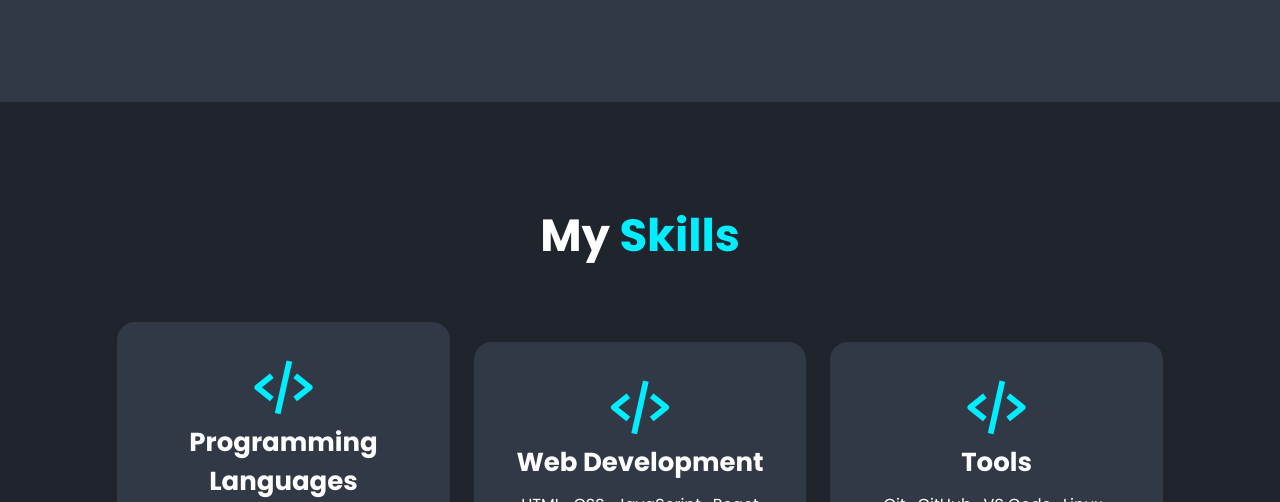
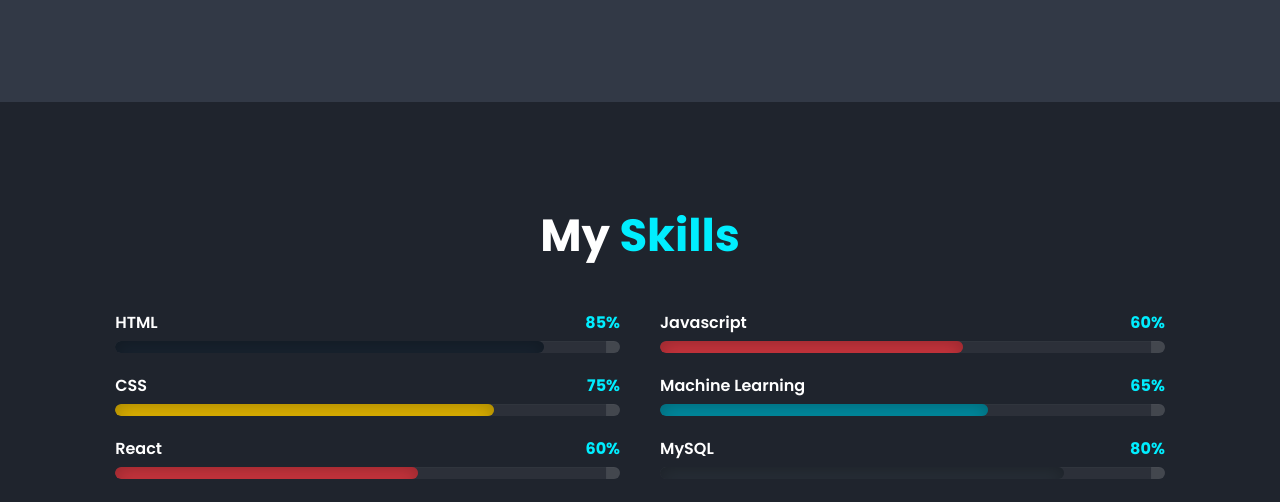
Before and after one commit to Supuni2005/My-portfolio, a plain HTML site: page index.html in a window 1280 px wide. Shown: the part 2298-2800 px from the top of the page. Drawn offline with nearby package versions, Linux system fonts and the light colour scheme.

Commit message:
Updated content

```diff
--- a/index.html
+++ b/index.html
@@ -15,7 +15,7 @@
   <!--header design-->
   <header class="header">
 
-      <a href="#" class="logo">My Portfolio</a>
+      <a href="#" class="logo">Portfolio</a>
 
       <i class='bx  bx-menu' id="menu-icon"></i>
 
@@ -45,14 +45,14 @@
     </div>
 
     <div class="home-img">
-      <img src="images/new back.png">
+      <img src="images/new back.png" alt="Supuni">
     </div>
   </section>
 
   <!--about section design-->
   <section class="about" id="about">
     <div class="about-img">
-      <img src="images/new back 1.png">
+      <img src="images/new back 1.png" alt="About">
     </div>
 
     <div class="about-content">
@@ -120,31 +120,64 @@
     </div>
   </section>
 
-<!--skills section design-->
+<!--skills section (REPLACED) -->
 <section class="skills" id="skills">
   <h2 class="heading">My <span>Skills</span></h2>
 
-  <div class="skills-container">
+  <div class="skills-row">
 
-    <div class="skills-box">
-      <i class='bx  bx-code-alt'></i>
-      <h3>Programming Languages</h3>
-      <p>C , C++ , Java , Python , JavaScript , SQL</p>
-      <a href="#" class="btn">Read More</a>
+    <div class="skills-column">
+      <div class="skill">
+        <p>HTML <span class="percent">85%</span></p>
+        <div class="bar"><div class="fill" data-percent="85" data-color="#1b2735"></div></div>
       </div>
 
-    <div class="skills-box">
-      <i class='bx  bx-code-alt'></i>
-      <h3>Web Development</h3>
-      <p>HTML , CSS , JavaScript , React (Basic)</p>
-      <a href="#" class="btn">Read More</a>
+      <div class="skill">
+        <p>CSS <span class="percent">75%</span></p>
+        <div class="bar"><div class="fill" data-percent="75" data-color="#ffcc00"></div></div>
       </div>
 
-    <div class="skills-box">
-      <i class='bx  bx-code-alt'></i>
-      <h3>Tools</h3>
-      <p>Git , GitHub , VS Code , Linux , Postman , Figma</p>
-      <a href="#" class="btn">Read More</a>
+      <div class="skill">
+        <p>React <span class="percent">60%</span></p>
+        <div class="bar"><div class="fill" data-percent="60" data-color="#e63c46"></div></div>
+      </div>
+
+      <div class="skill">
+        <p>Problem Solving <span class="percent">84%</span></p>
+        <div class="bar"><div class="fill" data-percent="84" data-color="#e63c46"></div></div>
+      </div>
+
+      <div class="skill">
+        <p>Python <span class="percent">80%</span></p>
+        <div class="bar"><div class="fill" data-percent="80" data-color="#e63c46"></div></div>
+      </div>
+    </div>
+
+    <div class="skills-column">
+      <div class="skill">
+        <p>Javascript <span class="percent">60%</span></p>
+        <div class="bar"><div class="fill" data-percent="60" data-color="#e63c46"></div></div>
+      </div>
+
+      <div class="skill">
+        <p>Machine Learning <span class="percent">65%</span></p>
+        <div class="bar"><div class="fill" data-percent="65" data-color="#009fb7"></div></div>
+      </div>
+
+      <div class="skill">
+        <p>MySQL <span class="percent">80%</span></p>
+        <div class="bar"><div class="fill" data-percent="80" data-color="#2c343e"></div></div>
+      </div>
+
+      <div class="skill">
+        <p>Node.js <span class="percent">70%</span></p>
+        <div class="bar"><div class="fill" data-percent="70" data-color="#2c343e"></div></div>
+      </div>
+
+      <div class="skill">
+        <p>Git, GitHub <span class="percent">75%</span></p>
+        <div class="bar"><div class="fill" data-percent="75" data-color="#2c343e"></div></div>
+      </div>
     </div>
 
   </div>
--- a/script.js
+++ b/script.js
@@ -1,3 +1,4 @@
+// menu toggle (keeps original behavior)
 let menuIcon = document.querySelector('#menu-icon');
 let navbar = document.querySelector('.navbar');
 
@@ -6,6 +7,7 @@
   navbar.classList.toggle('active');
 };
 
+// scroll spy + sticky header (keeps original logic)
 let sections = document.querySelectorAll('section');
 let navLinks = document.querySelectorAll('header nav a');
 
@@ -22,9 +24,8 @@
         link.classList.remove('active');
       });
 
-      document
-        .querySelector("header nav a[href*='" + id + "']")
-        .classList.add('active');
+      const anchor = document.querySelector("header nav a[href*='" + id + "']");
+      if (anchor) anchor.classList.add('active');
     }
   });
 
@@ -36,6 +37,8 @@
   navbar.classList.remove('active');
 };
 
+// ScrollReveal (unchanged)
+if (typeof ScrollReveal !== 'undefined') {
   ScrollReveal({
     reset: true ,
     distance: '80px',
@@ -44,6 +47,32 @@
   });
 
   ScrollReveal().reveal('.home-content, .heading', { origin: 'top' });
-ScrollReveal().reveal('.home-img, .skills-container, .projects-box, .contact form', { origin: 'bottom' });
+  ScrollReveal().reveal('.home-img, .projects-container, .projects-box, .contact form', { origin: 'bottom' });
   ScrollReveal().reveal('.home-content h1, .about-img', { origin: 'left' });
   ScrollReveal().reveal('.home-content p, .about-content', { origin: 'right' });
+}
+
+/* ===== Skills bars animation using IntersectionObserver ===== */
+document.addEventListener('DOMContentLoaded', function () {
+  const skillsSection = document.querySelector('#skills');
+  const fills = document.querySelectorAll('.fill');
+
+  if (!skillsSection || fills.length === 0) return;
+
+  const observer = new IntersectionObserver((entries, obs) => {
+    entries.forEach(entry => {
+      if (entry.isIntersecting) {
+        fills.forEach(fill => {
+          const percent = fill.getAttribute('data-percent') || '0';
+          const color = fill.getAttribute('data-color') || '#283444';
+          fill.style.background = color;
+          // trigger the transition
+          fill.style.width = percent + '%';
+        });
+        obs.unobserve(entry.target); // animate once
+      }
+    });
+  }, { threshold: 0.25 });
+
+  observer.observe(skillsSection);
+});
--- a/styles.css
+++ b/styles.css
@@ -26,12 +26,12 @@
 body {
   background: var(--bg-color);
   color: var(--text-color);
+  overflow: hidden;
 }
 
 section {
   min-height: 100vh;
   padding: 10rem 9% 2rem;
-
 }
 
 .header {
@@ -191,47 +191,108 @@
   margin: 2rem 0 3rem;
 }
 
-.skills h2 {
-  margin-bottom: 5rem;
+/* ------------------------------
+   SKILLS (REPLACED)
+   New two-column progress bar layout — matches Option D
+--------------------------------*/
+.skills {
+  /* keep section spacing consistent */
+  padding: 10rem 9% 2rem;
+  background: transparent; /* keeps the page background, looks integrated */
 }
 
-.skills-container {
-  display: flex;
-  justify-content: center;
-  align-items: center;
-  flex-wrap: wrap;
-  gap: 2rem;
+.skills .heading {
+  margin-bottom: 4rem;
+  text-align: center;
 }
 
-.skills-container .skills-box {
-  flex: 1 1 30rem;
-  background: var(--second-bg-color);
-  border-radius: 2rem;
-  text-align: center;
-  border: .2rem solid var(--bg-color);
-  padding: 3rem 2rem 4rem;
-  transition: .3s ease;
+/* layout */
+.skills-row {
+  display: flex;
+  gap: 4rem;
+  flex-wrap: wrap;
+  justify-content: center;
+  align-items: flex-start;
 }
 
-.skills-container .skills-box:hover {
-  border-color: var(--main-color);
-  transform: scale(1.02);
+/* two columns */
+.skills-column {
+  flex: 1 1 44%;
+  min-width: 280px;
+  max-width: 540px;
 }
 
-.skills-box i {
-  font-size: 7rem;
-  color: var(--main-color);
+/* each skill row */
+.skill {
+  margin-bottom: 2rem;
 }
 
-.skills-box h3 {
-  font-size: 2.6rem;
+/* label + percent */
+.skill p {
+  display: flex;
+  justify-content: space-between;
+  align-items: center;
+  font-weight: 600;
+  font-size: 1.6rem;
+  margin-bottom: .6rem;
+  color: var(--text-color);
 }
 
-.skills-box p {
-  font-size: 1.6rem;
-  margin: 1rem 0 3rem;
+/* percent label */
+.skill .percent {
+  font-weight: 700;
+  min-width: 4.5rem;
+  text-align: right;
 }
 
+/* track */
+.bar {
+  position: relative;  /* 🔥 FIXES overflow */
+  width: 100%;
+  height: 12px;
+  background: rgba(255,255,255,0.06);
+  border-radius: 10px;
+  overflow: hidden;
+  box-shadow: inset 0 1px 0 rgba(255,255,255,0.02);
+}
+
+/* animated fill (width set by JS from data-percent) */
+.fill {
+  display: block;
+  height: 100%;
+  width: 0;
+  border-radius: 10px;
+  transition: width 1200ms cubic-bezier(.2,.9,.2,1);
+  box-shadow: 0 6px 18px rgba(0,0,0,0.35) inset;
+}
+
+/* subtle bright edge like screenshot */
+.bar::after {
+  content: "";
+  position: absolute;
+  right: 0;
+  top: 0;
+  bottom: 0;
+  width: 4%;
+  background: rgba(255,255,255,0.12);
+  border-radius: 0 10px 10px 0;
+  transform: translateX(30%);
+  opacity: 0.9;
+}
+
+/* fallback fill color if data-color missing */
+.fill { background: #283444; }
+
+/* give some example color classes (not required) */
+.fill.html { background: #1b2735; }
+.fill.css { background: #ffcc00; }
+.fill.react { background: #e63c46; }
+
+/* remove old skills-container boxes rules (they remain below but won't apply) */
+
+/* ------------------------------
+   PROJECTS (unchanged)
+--------------------------------*/
 .projects {
   background: var(--second-bg-color);
 }
@@ -480,6 +541,16 @@
   .projects-container {
     grid-template-columns: repeat(2, 1fr);
   }
+
+  /* responsive for new skills layout */
+  .skills-row {
+    gap: 2rem;
+  }
+
+  .skills-column {
+    flex: 1 1 100%;
+    width: 100%;
+  }
 }
 
 @media (max-width: 617px) {
@@ -516,3 +587,21 @@
     margin-top: 2rem;
   }
 }
+
+/* Custom Scrollbar */
+::-webkit-scrollbar {
+  width: 10px;
+}
+
+::-webkit-scrollbar-track {
+  background: var(--bg-color); /* match your website background */
+}
+
+::-webkit-scrollbar-thumb {
+  background: var(--main-color);
+  border-radius: 5px;
+}
+
+::-webkit-scrollbar-thumb:hover {
+  background: #08c7d6; /* slightly darker hover color */
+}
```
Also changed, not shown: 1 other file. Lines whose indentation alone changed are shown as unchanged.
